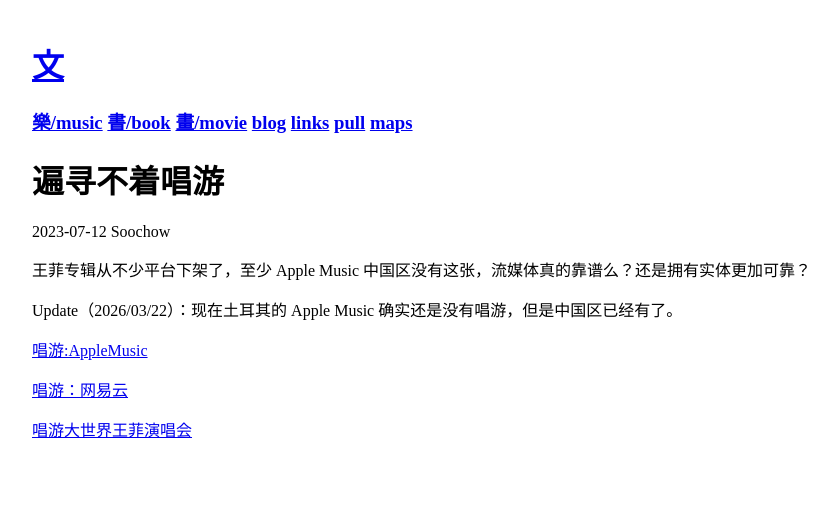
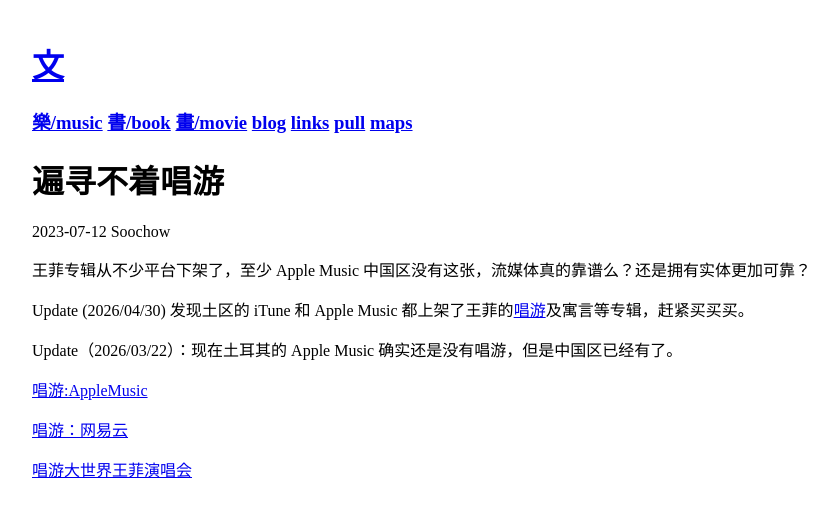
Before and after one commit to wangw469/wangw469.github.io, a Jekyll site: the page built from _posts/2023-07-12-faye-wong.md, in a window 1280 px wide. Shown: the top 517 px of the page, without its empty margins (8-846 px from the left). Built offline with Jekyll 4.4.1, drawn with Linux system fonts in a browser that asks for light colours.

Commit message:
add update

```diff
--- a/_posts/2023-07-12-faye-wong.md
+++ b/_posts/2023-07-12-faye-wong.md
@@ -7,6 +7,8 @@ date: 12 Jul 2023
 
 王菲专辑从不少平台下架了，至少 Apple Music 中国区没有这张，流媒体真的靠谱么？还是拥有实体更加可靠？
 
+Update (2026/04/30) 发现土区的 iTune 和 Apple Music 都上架了王菲的[唱游](https://apple.co/4cTc4O2)及寓言等专辑，赶紧买买买。
+
 Update（2026/03/22）：现在土耳其的 Apple Music 确实还是没有唱游，但是中国区已经有了。
 
 [唱游:AppleMusic](https://music.apple.com/cn/album/%E5%94%B1%E9%81%8A/965771664)
```
